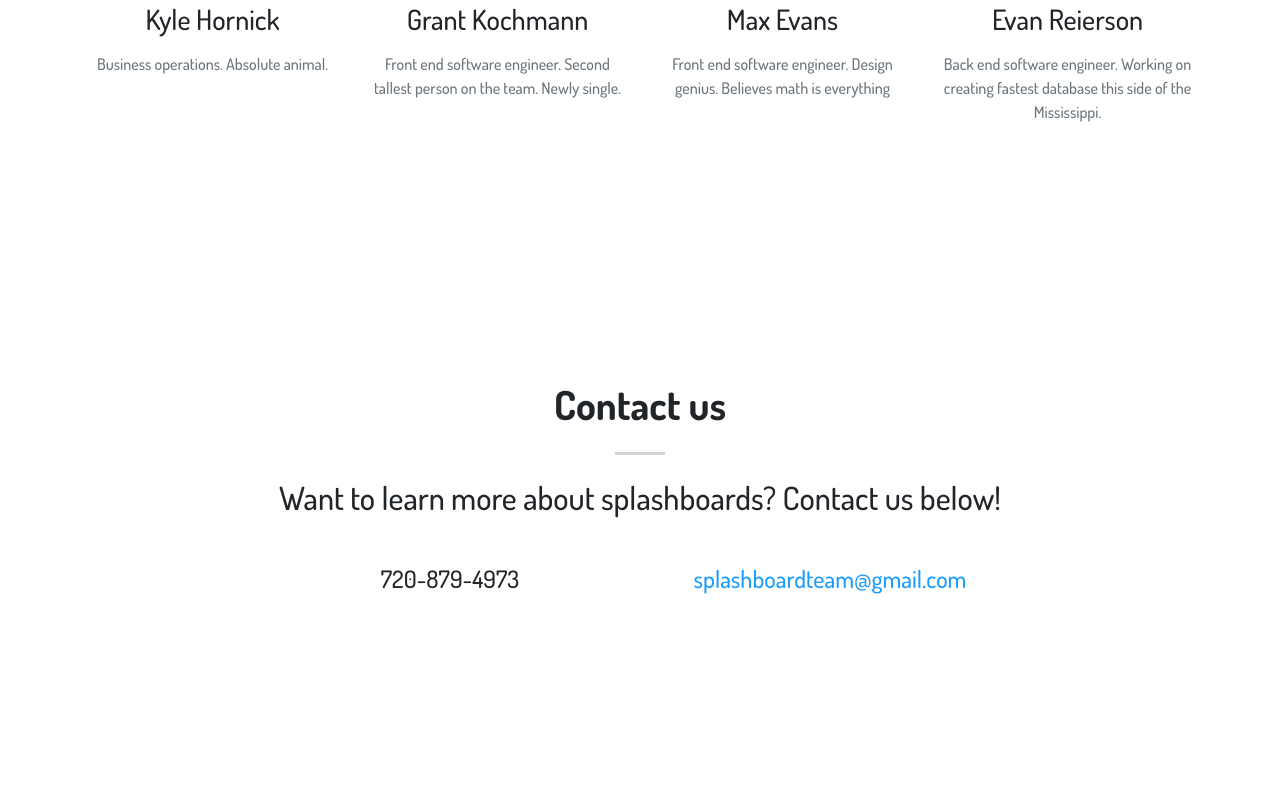
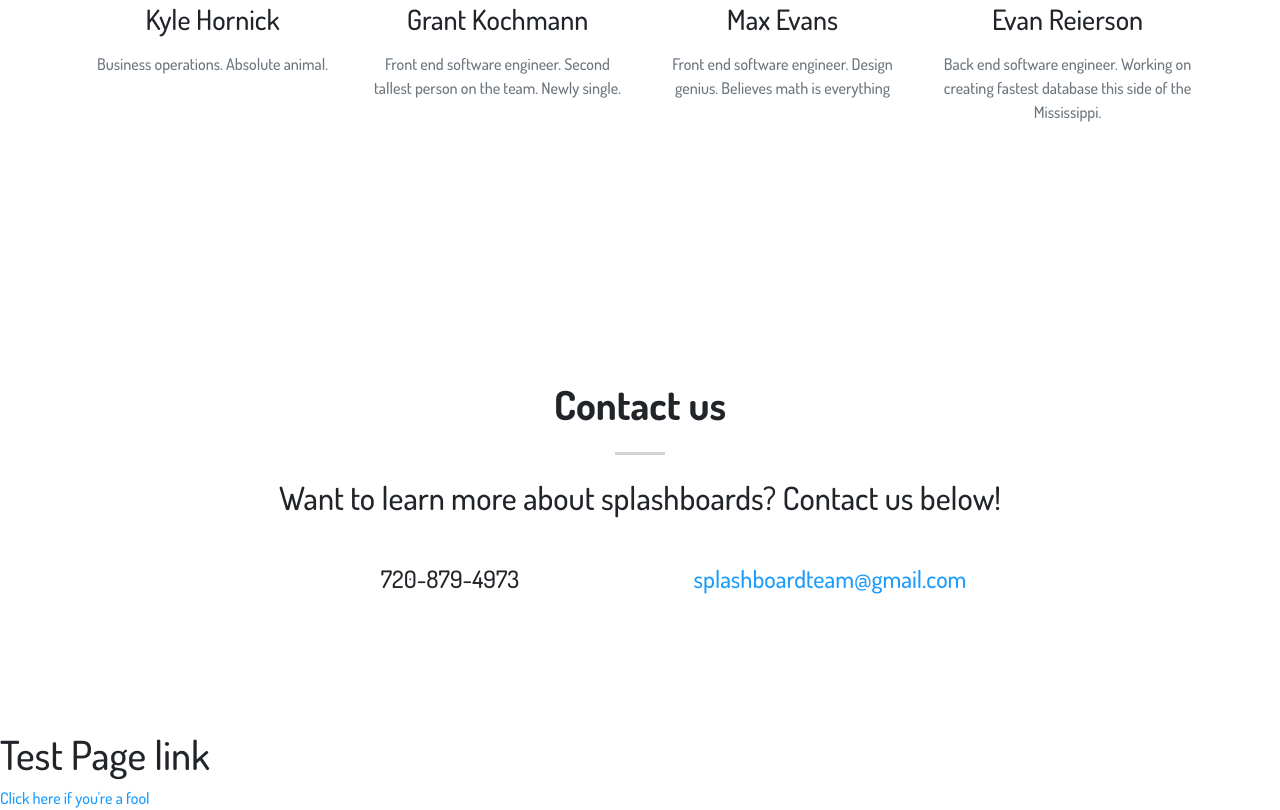
Before and after one commit to gkochmann/splash-boards, a website: page index.html in a window 1280 px wide. Shown: the part 2406-3216 px from the top of the page. Before the commit the page ends 3136 px from the top, so only its background shows below. Drawn offline with nearby package versions, Linux system fonts and the light colour scheme; some icons are missing.

Commit message:
Added test page for Max

```diff
--- a/index.html
+++ b/index.html
@@ -213,6 +213,10 @@
     <!-- Custom scripts for this template -->
     <script src="js/creative.min.js"></script>
 
+    <h1>Test Page link</h1>
+    <p>
+      <a href="testPage.html" target="_self">Click here if you're a fool</a>
+    </p>
   </body>
 
 </html>
```
Also changed, not shown: testPage.html (added, +10 -0 lines).
